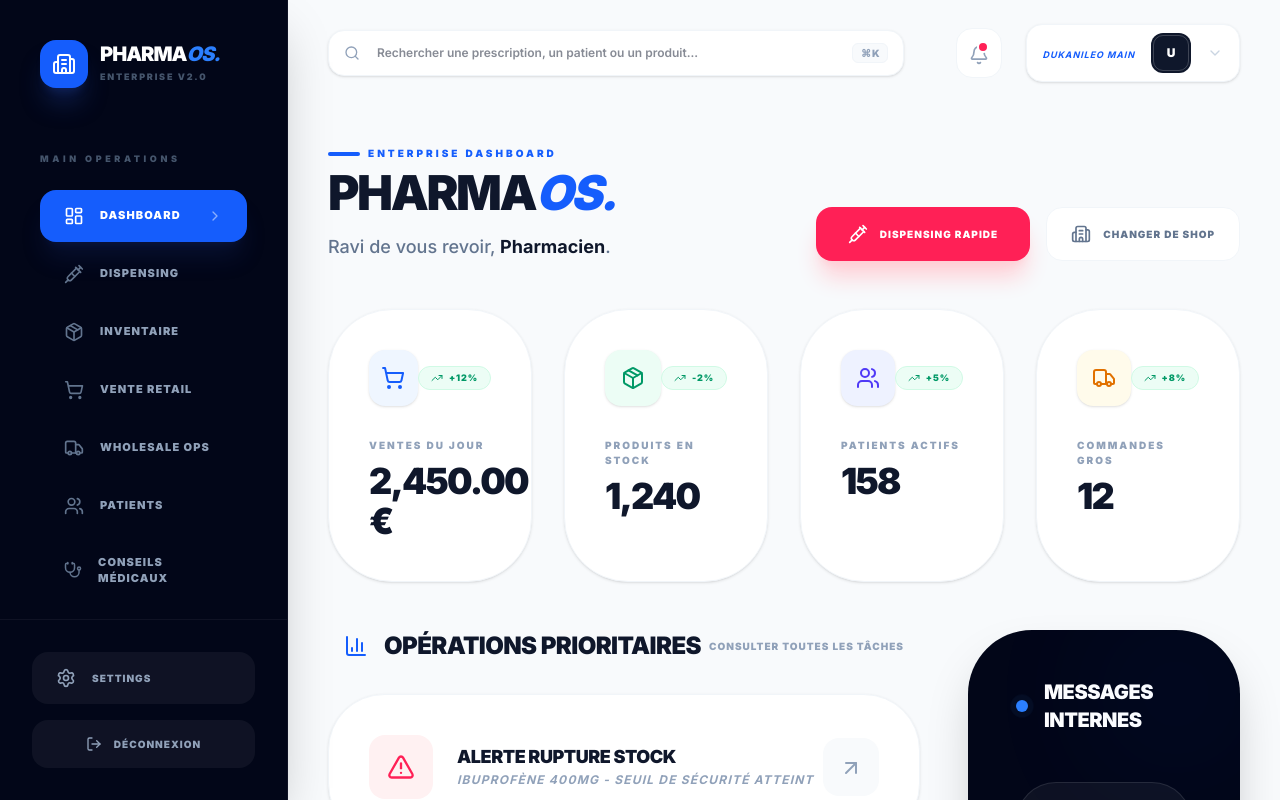
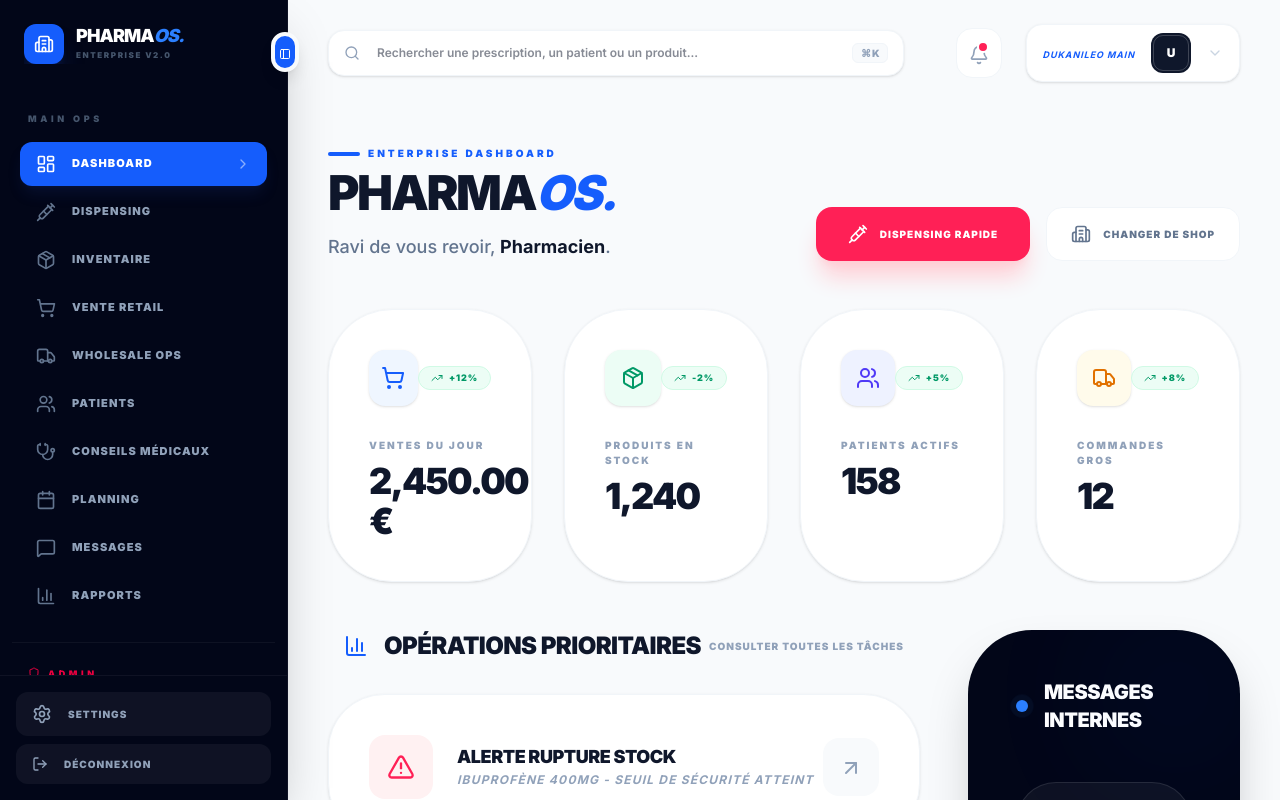
Before and after one commit to mohamedaidal60-hub/pharmacy-management-system, a Next.js app: page / in a window 1280 px wide. Built offline with nearby package versions, Linux system fonts and the light colour scheme; no server answers.

Commit message:
UI: Sidebar Retractable + Fix Links + Layout Adjustments

```diff
--- /dev/null
+++ b/app/dashboard/page.tsx
@@ -0,0 +1,5 @@
+import { redirect } from "next/navigation";
+
+export default function DashboardRedirect() {
+    redirect("/");
+}
--- a/components/LayoutWrapper.tsx
+++ b/components/LayoutWrapper.tsx
@@ -4,20 +4,19 @@ import { useSession } from "next-auth/react";
 import Navbar from "./Navbar";
 import Sidebar from "./Sidebar";
 import { usePathname } from "next/navigation";
-import { PharmacyProvider, usePharmacy } from "@/context/PharmacyContext";
+import { PharmacyProvider } from "@/context/PharmacyContext";
+import { useState, useEffect } from "react";
+import { cn } from "@/lib/utils"; // Assurez-vous d'importer cn
 
 function AuthenticatedLayout({ children }: { children: React.ReactNode }) {
     const { data: session } = useSession();
     const pathname = usePathname();
-    const { selectedStoreId } = usePharmacy();
+    const [isSidebarCollapsed, setIsSidebarCollapsed] = useState(false);
+
+    // Initial state check for mobile/desktop preference could be added here
 
     // Pages publiques qui ne nécessitent pas de sidebar/navbar (ex: login, select-store)
-    const isPublicPage = pathname === "/login" || pathname === "/select-store";
-
-    // Force display layout event without session
-    // if (!session) {
-    //    return <>{children}</>;
-    // }
+    const isPublicPage = pathname === "/login" || pathname === "/select-store" || pathname === "/admin-fix";
 
     if (isPublicPage) {
         return <>{children}</>;
@@ -26,11 +25,19 @@ function AuthenticatedLayout({ children }: { children: React.ReactNode }) {
     return (
         <div className="flex min-h-screen bg-slate-50 font-sans antialiased text-slate-900">
             {/* Force ADMIN role if no session */}
-            <Sidebar userRole={session?.user?.role as any || "ADMIN"} />
-            <div className="flex-grow ml-72 flex flex-col min-w-0 h-screen overflow-hidden">
+            <Sidebar
+                userRole={session?.user?.role as any || "ADMIN"}
+                isCollapsed={isSidebarCollapsed}
+                toggleSidebar={() => setIsSidebarCollapsed(!isSidebarCollapsed)}
+            />
+
+            <div className={cn(
+                "flex-grow flex flex-col min-w-0 h-screen overflow-hidden transition-all duration-300",
+                isSidebarCollapsed ? "ml-20" : "ml-72"
+            )}>
                 <Navbar />
                 <main className="flex-grow overflow-y-auto overflow-x-hidden p-10 no-scrollbar">
-                    <div className="mx-auto">
+                    <div className="mx-auto max-w-[1600px]">
                         {children}
                     </div>
                 </main>
@@ -40,23 +47,7 @@ function AuthenticatedLayout({ children }: { children: React.ReactNode }) {
 }
 
 export default function LayoutWrapper({ children }: { children: React.ReactNode }) {
-    const { status } = useSession();
-
-    // if (status === "loading") {
-    //     return (
-    //         <div className="flex flex-col items-center justify-center min-h-screen bg-slate-50">
-    //             <div className="relative w-24 h-24 mb-6">
-    //                 <div className="absolute inset-0 border-4 border-blue-100 rounded-full"></div>
-    //                 <div className="absolute inset-0 border-4 border-blue-600 rounded-full border-t-transparent animate-spin"></div>
-    //             </div>
-    //             <div className="text-center">
-    //                 <p className="text-[10px] font-black uppercase tracking-[0.4em] text-blue-600 mb-2">PharmaOS</p>
-    //                 <p className="text-slate-400 font-bold uppercase tracking-widest text-[9px] animate-pulse">Synchronisation des données...</p>
-    //             </div>
-    //         </div>
-    //     );
-    // }
-
+    // Auth loading removed
     return (
         <PharmacyProvider>
             <AuthenticatedLayout>{children}</AuthenticatedLayout>
--- a/components/Sidebar.tsx
+++ b/components/Sidebar.tsx
@@ -17,10 +17,10 @@ import {
     Stethoscope,
     Building2,
     Syringe,
-    History,
+    Bell,
+    UserCog,
     Shield,
-    Bell,
-    UserCog
+    PanelLeft
 } from "lucide-react";
 import { cn } from "@/lib/utils";
 import { signOut } from "next-auth/react";
@@ -43,27 +43,57 @@ const adminNavigation = [
     { name: "Centre de Validation", href: "/admin/validations", icon: Bell },
 ];
 
-export default function Sidebar({ userRole }: { userRole: string }) {
+interface SidebarProps {
+    userRole: string;
+    isCollapsed: boolean;
+    toggleSidebar: () => void;
+}
+
+export default function Sidebar({ userRole, isCollapsed, toggleSidebar }: SidebarProps) {
     const pathname = usePathname();
 
     return (
-        <aside className="fixed left-0 top-0 h-full w-72 bg-slate-950 text-slate-400 flex flex-col z-50 shadow-2xl border-r border-white/5">
-            <div className="p-10 mb-6">
-                <Link href="/" className="flex items-center gap-3 group cursor-pointer">
-                    <div className="w-12 h-12 bg-blue-600 rounded-2xl flex items-center justify-center text-white shadow-xl shadow-blue-900/40 group-hover:scale-110 transition-all duration-500">
-                        <Building2 className="w-6 h-6" />
+        <aside className={cn(
+            "fixed left-0 top-0 h-full bg-slate-950 text-slate-400 flex flex-col z-50 shadow-2xl border-r border-white/5 transition-all duration-300",
+            isCollapsed ? "w-20" : "w-72"
+        )}>
+            {/* Header & Toggle */}
+            <div className={cn("relative flex items-center mb-2 p-6", isCollapsed ? "justify-center" : "justify-between")}>
+                {!isCollapsed && (
+                    <Link href="/" className="flex items-center gap-3 group cursor-pointer overflow-hidden max-w-[180px]">
+                        <div className="w-10 h-10 bg-blue-600 rounded-xl flex items-center justify-center text-white shadow-xl shadow-blue-900/40 shrink-0">
+                            <Building2 className="w-5 h-5" />
+                        </div>
+                        <div className="whitespace-nowrap overflow-hidden">
+                            <h1 className="text-lg font-black text-white tracking-tighter uppercase leading-none truncate">Pharma<span className="text-blue-500 italic">OS.</span></h1>
+                            <p className="text-[8px] font-black text-slate-600 tracking-[0.2em] mt-1 uppercase truncate">Enterprise v2.0</p>
+                        </div>
+                    </Link>
+                )}
+
+                {isCollapsed && (
+                    <div className="w-10 h-10 bg-blue-600 rounded-xl flex items-center justify-center text-white shrink-0 cursor-pointer" onClick={toggleSidebar}>
+                        <Building2 className="w-5 h-5" />
                     </div>
-                    <div>
-                        <h1 className="text-xl font-black text-white tracking-tighter uppercase leading-none">Pharma<span className="text-blue-500 italic">OS.</span></h1>
-                        <p className="text-[9px] font-black text-slate-600 tracking-[0.2em] mt-1.5 uppercase">Enterprise v2.0</p>
-                    </div>
-                </Link>
+                )}
+
+                {/* Retract Button */}
+                <button
+                    onClick={toggleSidebar}
+                    className={cn(
+                        "absolute -right-3 top-8 bg-blue-600 text-white p-1 rounded-full shadow-lg border-4 border-slate-50 hover:bg-blue-500 transition-all z-50",
+                        isCollapsed && "rotate-180"
+                    )}
+                >
+                    <PanelLeft className="w-3 h-3" />
+                </button>
             </div>
 
-            <nav className="flex-grow px-6 space-y-2 overflow-y-auto no-scrollbar">
-                <div className="mb-6 px-4">
-                    <p className="text-[9px] font-black uppercase tracking-[0.4em] text-slate-600 mb-6">Main Operations</p>
-                    <div className="space-y-1.5">
+            {/* Navigation */}
+            <nav className="flex-grow px-3 space-y-2 overflow-y-auto no-scrollbar py-4">
+                <div className="px-2">
+                    {!isCollapsed && <p className="text-[9px] font-black uppercase tracking-[0.4em] text-slate-600 mb-4 px-2">Main Ops</p>}
+                    <div className="space-y-1">
                         {navigation.map((item) => {
                             if (item.role && !item.role.includes(userRole)) return null;
                             const isActive = pathname === item.href;
@@ -71,48 +101,65 @@ export default function Sidebar({ userRole }: { userRole: string }) {
                                 <Link
                                     key={item.name}
                                     href={item.href}
+                                    title={isCollapsed ? item.name : ""}
                                     className={cn(
-                                        "flex items-center justify-between px-6 py-4 rounded-2xl transition-all duration-300 group",
+                                        "flex items-center px-4 py-3 rounded-xl transition-all duration-300 group relative",
                                         isActive
-                                            ? "bg-blue-600 text-white shadow-xl shadow-blue-900/20"
-                                            : "hover:bg-white/5 hover:text-white"
+                                            ? "bg-blue-600 text-white shadow-lg shadow-blue-900/20"
+                                            : "hover:bg-white/5 hover:text-white",
+                                        isCollapsed ? "justify-center" : "justify-between"
                                     )}
                                 >
                                     <div className="flex items-center gap-4">
-                                        <item.icon className={cn("w-5 h-5", isActive ? "text-white" : "text-slate-500 group-hover:text-blue-500")} />
-                                        <span className="text-[11px] font-black uppercase tracking-widest">{item.name}</span>
+                                        <item.icon className={cn("w-5 h-5 shrink-0", isActive ? "text-white" : "text-slate-500 group-hover:text-blue-500")} />
+                                        {!isCollapsed && <span className="text-[11px] font-black uppercase tracking-widest whitespace-nowrap">{item.name}</span>}
                                     </div>
-                                    {isActive && <ChevronRight className="w-4 h-4 text-white/50" />}
+                                    {!isCollapsed && isActive && <ChevronRight className="w-4 h-4 text-white/50" />}
+
+                                    {/* Tooltip */}
+                                    {isCollapsed && (
+                                        <div className="absolute left-full top-1/2 -translate-y-1/2 ml-4 px-3 py-2 bg-slate-900 text-white text-xs font-bold rounded-lg opacity-0 group-hover:opacity-100 transition-opacity whitespace-nowrap pointer-events-none z-50 border border-white/10 shadow-xl">
+                                            {item.name}
+                                        </div>
+                                    )}
                                 </Link>
                             );
                         })}
                     </div>
                 </div>
 
+                {/* Admin Logic */}
                 {userRole === "ADMIN" && (
-                    <div className="mb-6 px-4 pt-6 border-t border-white/5">
-                        <p className="text-[9px] font-black uppercase tracking-[0.4em] text-rose-600 mb-6 flex items-center gap-2">
-                            <Shield className="w-3 h-3" /> Admin Panel
-                        </p>
-                        <div className="space-y-1.5">
+                    <div className="mt-6 px-2 pt-6 border-t border-white/5">
+                        {!isCollapsed && <p className="text-[9px] font-black uppercase tracking-[0.4em] text-rose-600 mb-4 px-2 flex items-center gap-2"><Shield className="w-3 h-3" /> Admin</p>}
+                        <div className="space-y-1">
                             {adminNavigation.map((item) => {
                                 const isActive = pathname === item.href;
                                 return (
                                     <Link
                                         key={item.name}
                                         href={item.href}
+                                        title={isCollapsed ? item.name : ""}
                                         className={cn(
-                                            "flex items-center justify-between px-6 py-4 rounded-2xl transition-all duration-300 group",
+                                            "flex items-center px-4 py-3 rounded-xl transition-all duration-300 group relative",
                                             isActive
-                                                ? "bg-rose-600 text-white shadow-xl shadow-rose-900/20"
-                                                : "hover:bg-white/5 hover:text-white"
+                                                ? "bg-rose-600 text-white shadow-lg shadow-rose-900/20"
+                                                : "hover:bg-white/5 hover:text-white",
+                                            isCollapsed ? "justify-center" : "justify-between"
                                         )}
                                     >
                                         <div className="flex items-center gap-4">
-                                            <item.icon className={cn("w-5 h-5", isActive ? "text-white" : "text-slate-500 group-hover:text-rose-500")} />
-                                            <span className="text-[11px] font-black uppercase tracking-widest">{item.name}</span>
+                                            <item.icon className={cn("w-5 h-5 shrink-0", isActive ? "text-white" : "text-slate-500 group-hover:text-rose-500")} />
+                                            {!isCollapsed && <span className="text-[11px] font-black uppercase tracking-widest whitespace-nowrap">{item.name}</span>}
                                         </div>
-                                        {isActive && <ChevronRight className="w-4 h-4 text-white/50" />}
+                                        {!isCollapsed && isActive && <ChevronRight className="w-4 h-4 text-white/50" />}
+
+                                        {/* Tooltip */}
+                                        {isCollapsed && (
+                                            <div className="absolute left-full top-1/2 -translate-y-1/2 ml-4 px-3 py-2 bg-slate-900 text-white text-xs font-bold rounded-lg opacity-0 group-hover:opacity-100 transition-opacity whitespace-nowrap pointer-events-none z-50 border border-white/10 shadow-xl">
+                                                {item.name}
+                                            </div>
+                                        )}
                                     </Link>
                                 );
                             })}
@@ -121,22 +168,33 @@ export default function Sidebar({ userRole }: { userRole: string }) {
                 )}
             </nav>
 
-            <div className="p-8 mt-auto border-t border-white/5">
+            {/* Footer Actions */}
+            <div className="p-4 mt-auto border-t border-white/5 space-y-2">
                 <Link
                     href="/settings"
+                    title={isCollapsed ? "Paramètres" : ""}
                     className={cn(
-                        "w-full flex items-center gap-4 px-6 py-4 rounded-2xl bg-white/5 hover:bg-white/10 transition-all mb-4",
-                        pathname === "/settings" ? "text-white bg-blue-600" : "text-slate-400"
+                        "w-full flex items-center gap-4 px-4 py-3 rounded-xl bg-white/5 hover:bg-white/10 transition-all",
+                        pathname === "/settings" ? "text-white bg-blue-600" : "text-slate-400",
+                        isCollapsed && "justify-center"
                     )}
                 >
-                    <Settings className="w-5 h-5" />
-                    <span className="text-[10px] font-black uppercase tracking-widest">Settings</span>
+                    <Settings className="w-5 h-5 shrink-0" />
+                    {!isCollapsed && <span className="text-[10px] font-black uppercase tracking-widest">Settings</span>}
                 </Link>
+
                 <button
-                    onClick={() => signOut()}
-                    className="w-full flex items-center justify-center gap-3 px-6 py-4 rounded-2xl bg-white/5 hover:bg-rose-500/10 hover:text-rose-500 transition-all font-black text-[10px] uppercase tracking-widest group"
+                    onClick={() => {
+                        window.location.href = "/login"; // Force manual redirect
+                    }}
+                    title={isCollapsed ? "Déconnexion" : ""}
+                    className={cn(
+                        "w-full flex items-center gap-4 px-4 py-3 rounded-xl bg-white/5 hover:bg-rose-500/10 hover:text-rose-500 transition-all group",
+                        isCollapsed && "justify-center"
+                    )}
                 >
-                    <LogOut className="w-4 h-4 group-hover:-translate-x-1 transition-transform" /> Déconnexion
+                    <LogOut className="w-4 h-4 shrink-0 group-hover:-translate-x-1 transition-transform" />
+                    {!isCollapsed && <span className="text-[10px] font-black uppercase tracking-widest">Déconnexion</span>}
                 </button>
             </div>
         </aside>
```
